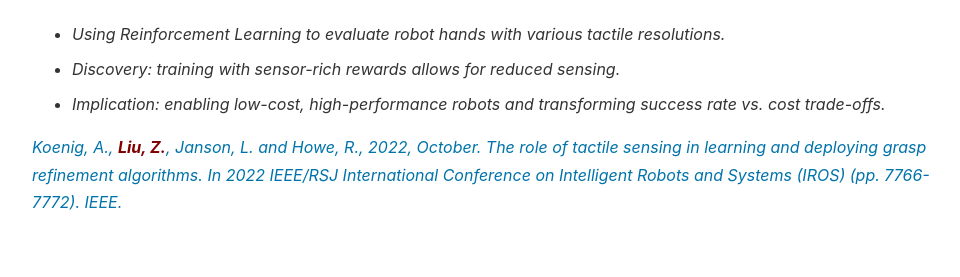
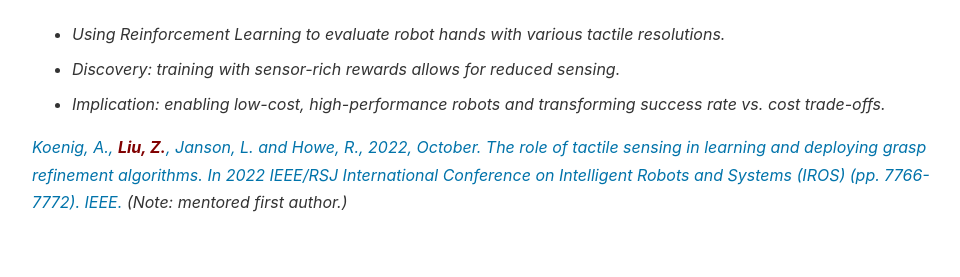
Before and after one commit to zixiliu/zeo-website, a plain HTML site: page index.html in a window 1280 px wide. Shown: the part 3960-4237 px from the top of the page, without its empty margins (158-1118 px from the left). Drawn offline with Linux system fonts and the light colour scheme.

Commit message:
minor adjustment

```diff
--- a/index.html
+++ b/index.html
@@ -141,6 +141,7 @@
         </ul>
           <p>
             <a href="https://arxiv.org/abs/2109.11234">Koenig, A., <strong style="color: maroon;">Liu, Z.</strong>, Janson, L. and Howe, R., 2022, October. The role of tactile sensing in learning and deploying grasp refinement algorithms. In 2022 IEEE/RSJ International Conference on Intelligent Robots and Systems (IROS) (pp. 7766-7772). IEEE.</a>
+            (Note: mentored first author.)
           </p>
         </div>
     </div>
```
